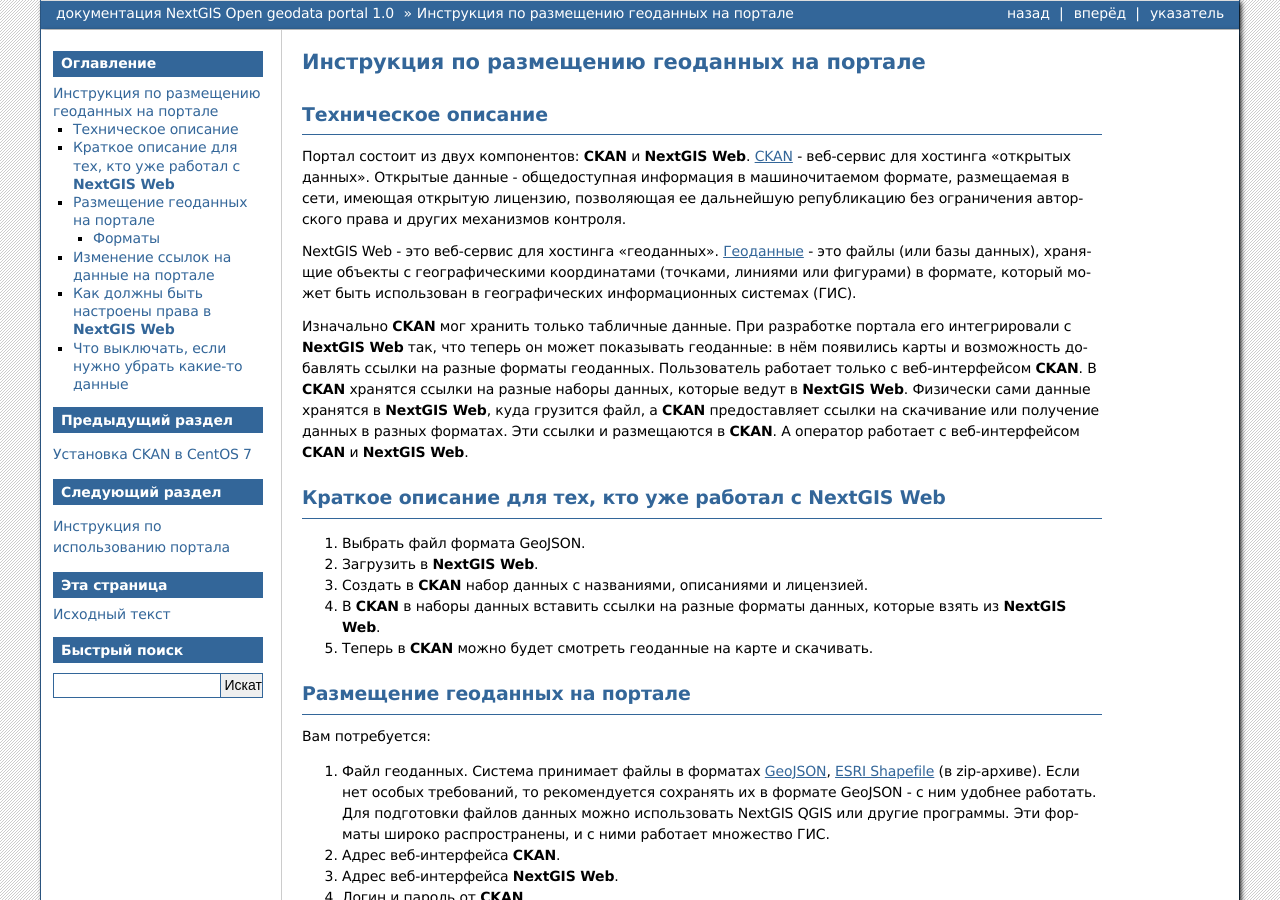
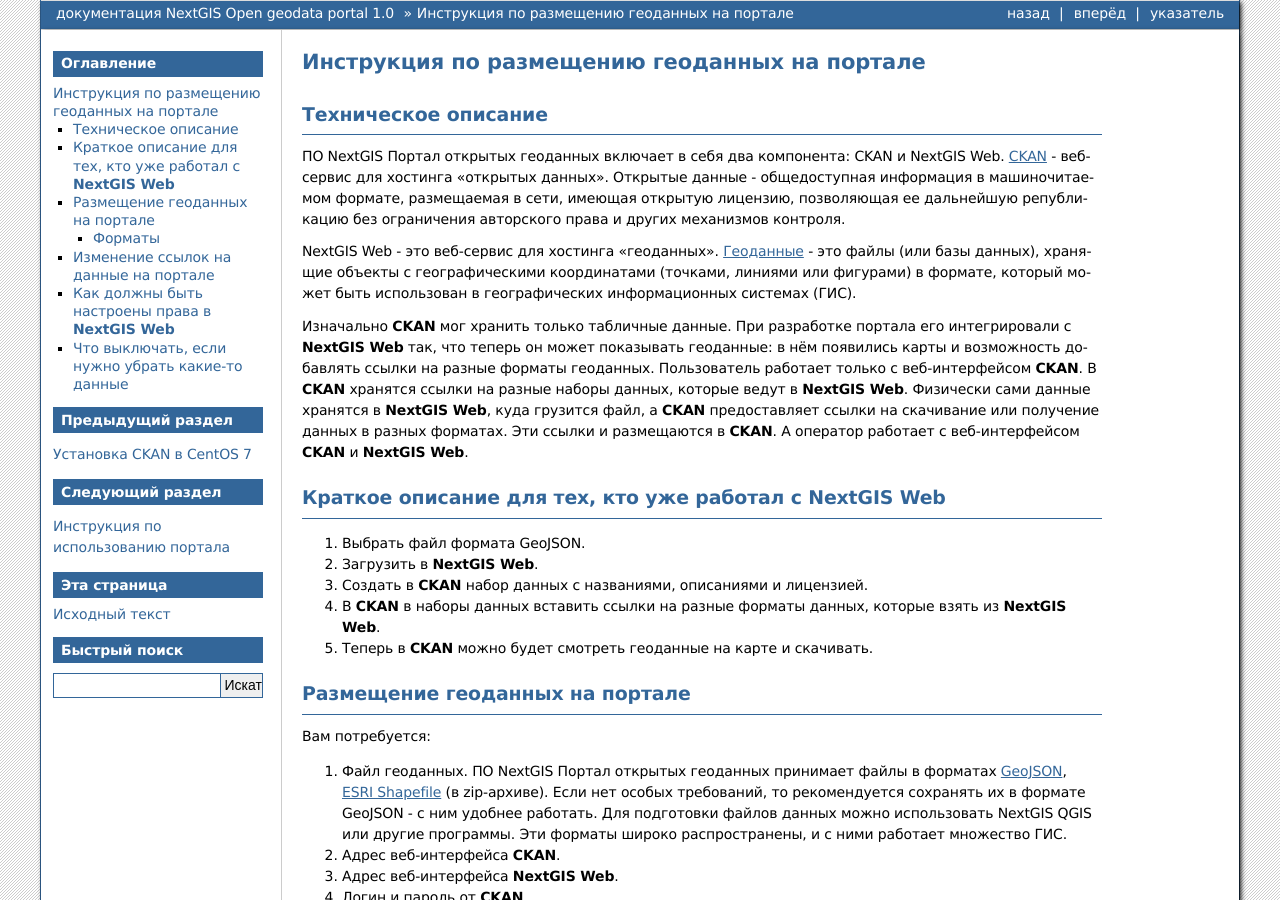
Before and after one commit to nextgis/docs_ogportal, a Sphinx documentation site: the page built from source/editor.rst, in a window 1280 px wide and 900 px high. Built offline with Sphinx 7.4.7, drawn with Linux system fonts in a browser that asks for light colours; formulas are drawn with MathJax 3; some of the changed text lies outside the part shown.

Commit message:
инструкция по размешению геоданных на портале, исправление терминов

```diff
--- a/source/editor.rst
+++ b/source/editor.rst
@@ -7,8 +7,7 @@
 
 Техническое описание
 ----------------------------------------------
-
-Портал состоит из двух компонентов: :program:`CKAN` и :program:`NextGIS Web`.
+ПО NextGIS Портал открытых геоданных включает в себя два компонента: CKAN и NextGIS Web.
 :term:`CKAN` - веб-сервис для хостинга "открытых данных".
 :term:`Открытые данные` - общедоступная информация в машиночитаемом формате, размещаемая
 в сети, имеющая открытую лицензию, позволяющая ее дальнейшую републикацию без ограничения
@@ -45,11 +44,11 @@
 
 Вам потребуется:
 
-1. Файл геоданных. Система принимает файлы в форматах :term:`GeoJSON`, :term:`ESRI Shapefile`
-   (в zip-архиве). Если нет особых требований, то рекомендуется сохранять их в
-   формате GeoJSON - с ним удобнее работать. Для подготовки файлов данных можно
-   использовать NextGIS QGIS или другие программы. Эти форматы широко
-   распространены, и с ними работает множество :term:`ГИС`.
+1. Файл геоданных. ПО NextGIS Портал открытых геоданных принимает файлы
+   в форматах :term:`GeoJSON`, :term:`ESRI Shapefile` (в zip-архиве). Если нет особых
+   требований, то рекомендуется сохранять их в формате GeoJSON - с ним удобнее работать.
+   Для подготовки файлов данных можно использовать NextGIS QGIS или другие программы.
+   Эти форматы широко распространены, и с ними работает множество :term:`ГИС`.
 2. Адрес веб-интерфейса :program:`CKAN`.
 3. Адрес веб-интерфейса :program:`NextGIS Web`.
 4. Логин и пароль от :program:`CKAN`.
@@ -136,8 +135,7 @@
    :width: 16cm
 
 Введите то же наименование, что и у слоя.
-Нажмите
-   :guilabel:`Создать`.
+Нажмите Создать.
 
 
 .. figure:: _static/ogportalNGWCreateVectorStyle3.png
```
